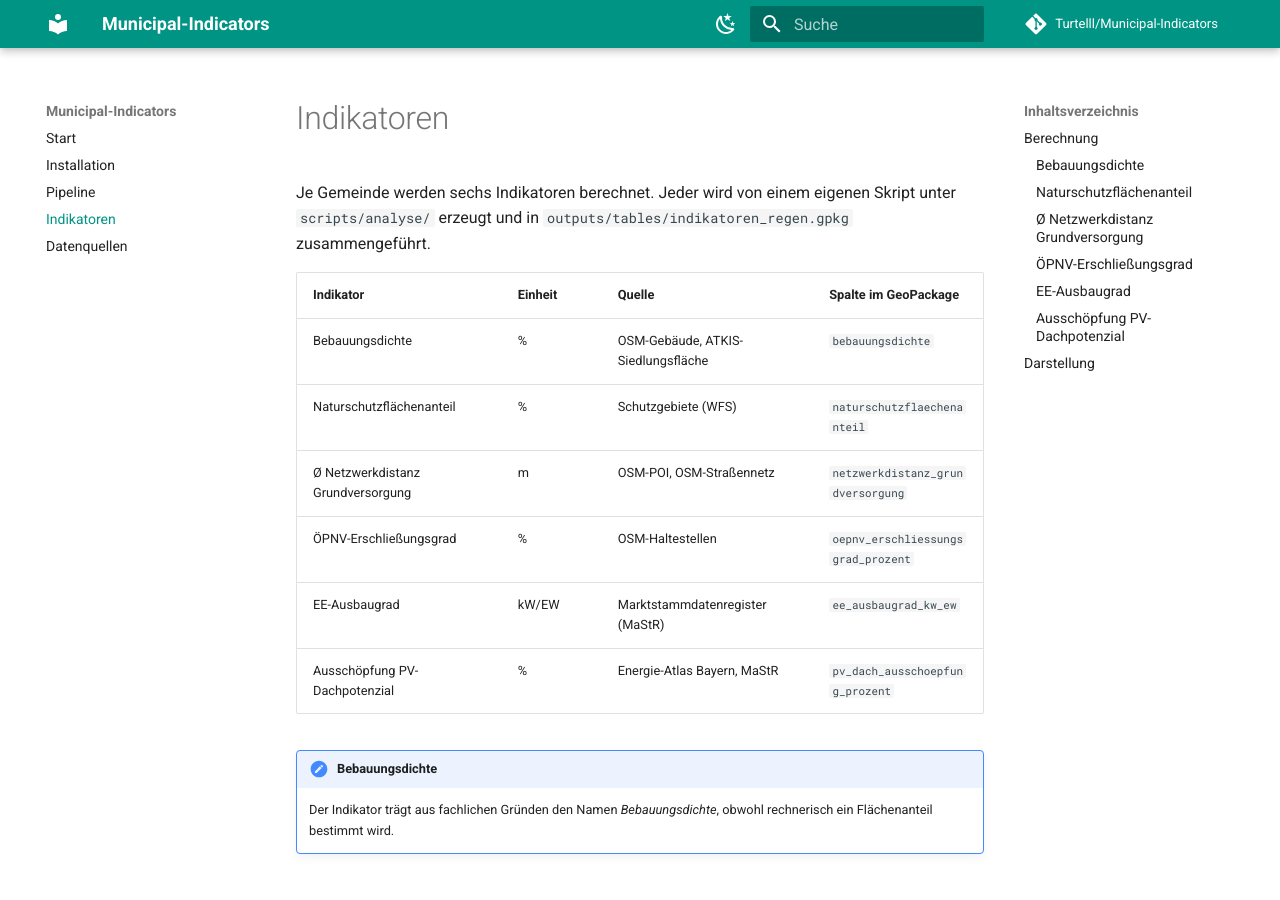
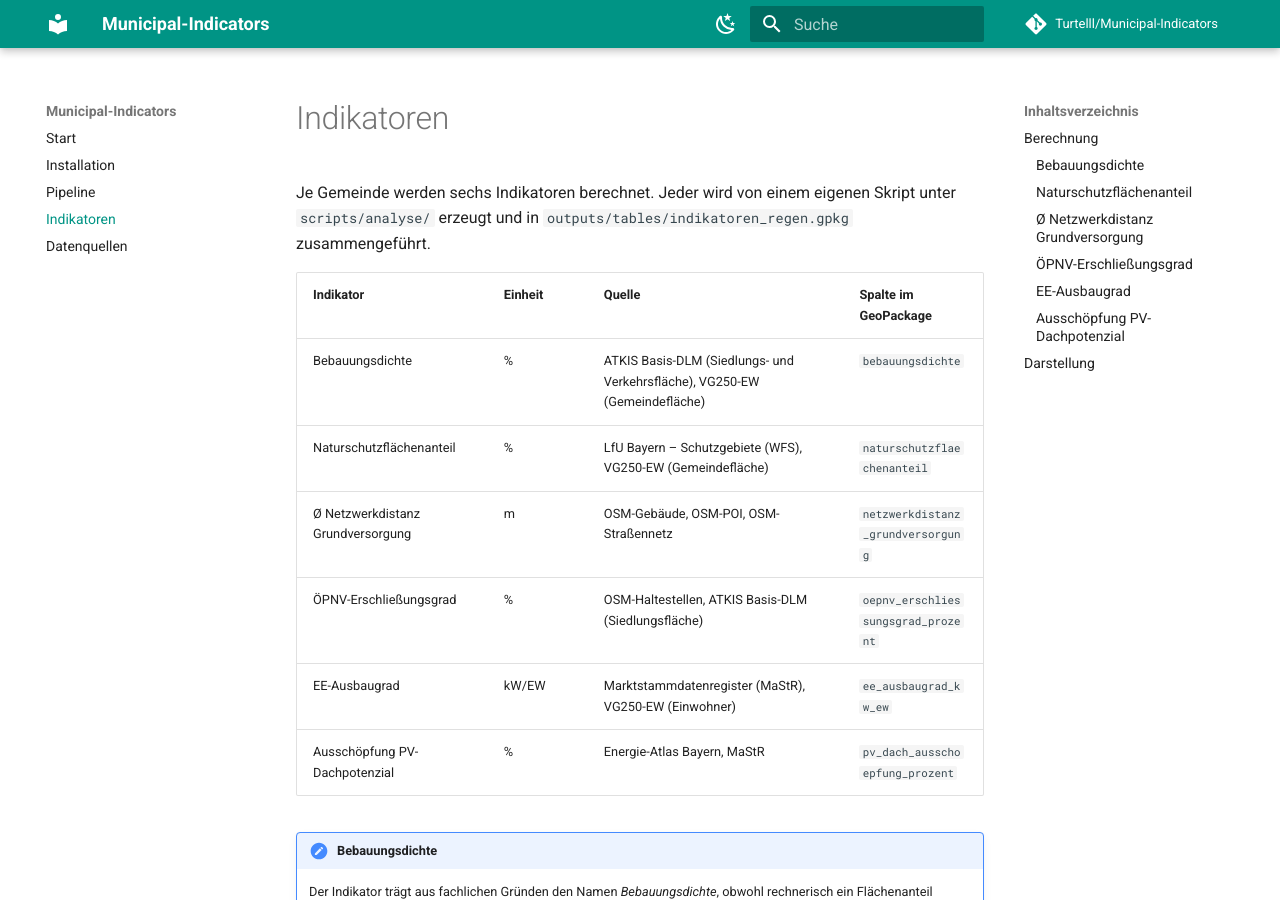
Before and after one commit to Turtelll/Municipal-Indicators, an MkDocs documentation site: the page built from docs/indikatoren.md, in a window 1280 px wide and 900 px high. Built offline with MkDocs 1.6.1 and Material for MkDocs 9.7.7, drawn with Linux system fonts in a browser that asks for light colours; comment, search, counter and statistics services are not loaded; some of the changed text lies outside the part shown.

Commit message:
added outputs, fixed details in documentation

```diff
--- a/docs/indikatoren.md
+++ b/docs/indikatoren.md
@@ -6,11 +6,11 @@ zusammengeführt.
 
 | Indikator | Einheit | Quelle | Spalte im GeoPackage |
 |---|---|---|---|
-| Bebauungsdichte | % | OSM-Gebäude, ATKIS-Siedlungsfläche | `bebauungsdichte` |
-| Naturschutzflächenanteil | % | Schutzgebiete (WFS) | `naturschutzflaechenanteil` |
-| Ø Netzwerkdistanz Grundversorgung | m | OSM-POI, OSM-Straßennetz | `netzwerkdistanz_grundversorgung` |
-| ÖPNV-Erschließungsgrad | % | OSM-Haltestellen | `oepnv_erschliessungsgrad_prozent` |
-| EE-Ausbaugrad | kW/EW | Marktstammdatenregister (MaStR) | `ee_ausbaugrad_kw_ew` |
+| Bebauungsdichte | % | ATKIS Basis-DLM (Siedlungs- und Verkehrsfläche), VG250-EW (Gemeindefläche) | `bebauungsdichte` |
+| Naturschutzflächenanteil | % | LfU Bayern – Schutzgebiete (WFS), VG250-EW (Gemeindefläche) | `naturschutzflaechenanteil` |
+| Ø Netzwerkdistanz Grundversorgung | m | OSM-Gebäude, OSM-POI, OSM-Straßennetz | `netzwerkdistanz_grundversorgung` |
+| ÖPNV-Erschließungsgrad | % | OSM-Haltestellen, ATKIS Basis-DLM (Siedlungsfläche) | `oepnv_erschliessungsgrad_prozent` |
+| EE-Ausbaugrad | kW/EW | Marktstammdatenregister (MaStR), VG250-EW (Einwohner) | `ee_ausbaugrad_kw_ew` |
 | Ausschöpfung PV-Dachpotenzial | % | Energie-Atlas Bayern, MaStR | `pv_dach_ausschoepfung_prozent` |
 
 !!! note "Bebauungsdichte"
--- a/mkdocs.yml
+++ b/mkdocs.yml
@@ -3,7 +3,7 @@ site_description: Reproduzierbare Berechnung kommunaler Nachhaltigkeitsindikator
 site_url: https://turtelll.github.io/Municipal-Indicators/
 repo_url: https://github.com/Turtelll/Municipal-Indicators
 repo_name: Turtelll/Municipal-Indicators
-copyright: Benedikt Vogl
+copyright: Benedikt Vogl, Stephan Limmer
 
 docs_dir: docs
 
```
Also changed, not shown: README.md (+6 -6 lines), docs/daten.md (+4 -0 lines), docs/pipeline.md (+1 -1 lines), docs/setup.md (+5 -3 lines), 7 other files.
